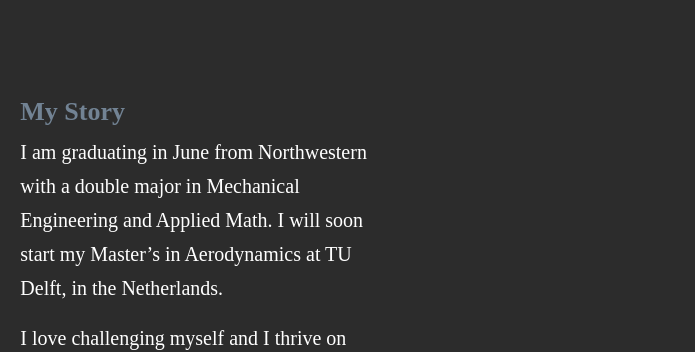
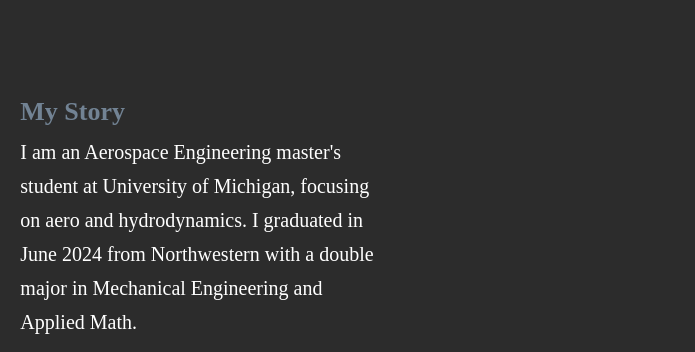
Before and after one commit to mhutzler/portfolio, a plain HTML site: page index.html in a window 1280 px wide. Shown: the part 820-1172 px from the top of the page, 585-1280 px from the left. Drawn offline with Linux system fonts and the light colour scheme.

Commit message:
Update index.html

```diff
--- a/index.html
+++ b/index.html
@@ -105,8 +105,8 @@
           <div class="col-lg-8 pt-4 pt-lg-0 content">
             <p>
             <h3>My Story</h3>
-            <p>I am graduating in June from Northwestern with a double major in Mechanical Engineering and Applied Math.
-              I will soon start my Master’s in Aerodynamics at TU Delft, in the Netherlands.
+            <p>I am an Aerospace Engineering master's student at University of Michigan, focusing on aero and hydrodynamics. I graduated in June 2024 from Northwestern with a double major in Mechanical Engineering and Applied Math.
+
 
             </p>
             <p> I love challenging myself and I thrive on setting high standards and pushing my boundaries
```
